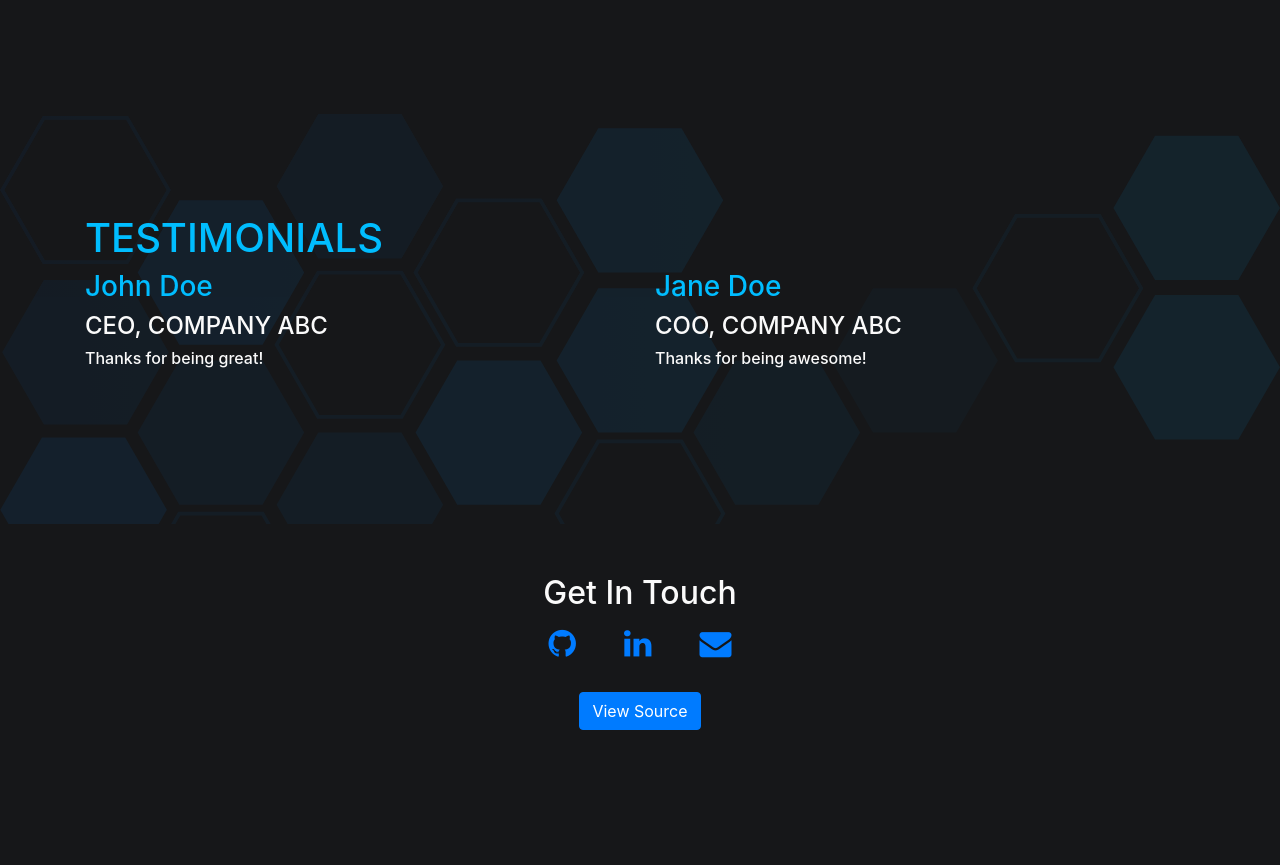
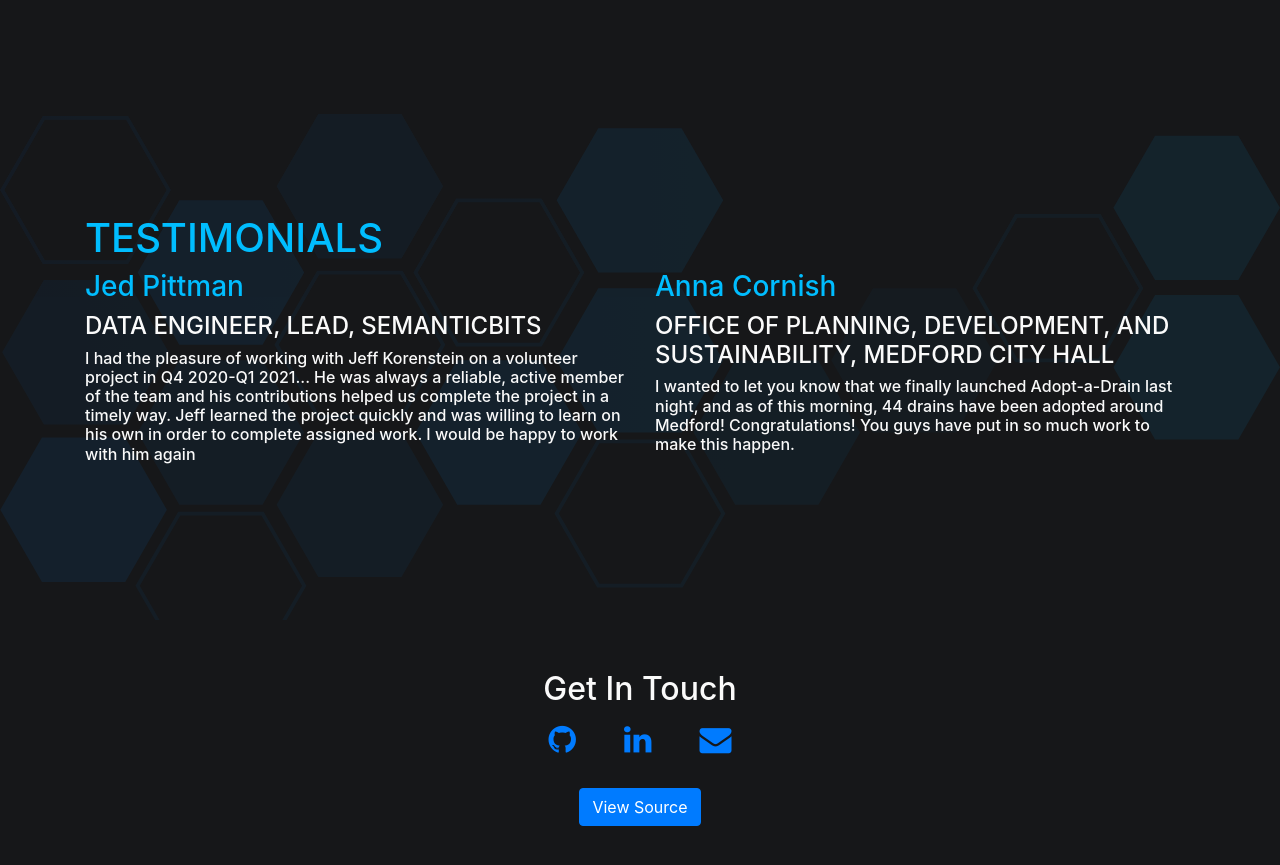
Before and after one commit to jkoren/jkoren.github.io, a Jekyll site: the page built from index.md, in a window 1280 px wide and 900 px high, scrolled down 2244 px. Shown: the top 865 px of the window. Built offline with Jekyll 4.4.1, drawn with Linux system fonts in a browser that asks for light colours; before the commit the page ends 3048 px from its top, so only the background shows below that.

Commit message:
Update testimonials.yml

```diff
--- a/_data/testimonials.yml
+++ b/_data/testimonials.yml
@@ -1,11 +1,11 @@
 #If you have some testimonials list them here
 
-- quote: Thanks for being great!
+- quote: I had the pleasure of working with Jeff Korenstein on a volunteer project in Q4 2020-Q1 2021... He was always a reliable, active member of the team and his contributions helped us complete the project in a timely way. Jeff learned the project quickly and was willing to learn on his own in order to complete assigned work. I would be happy to work with him again
   person:
-    name: John Doe
-    title: CEO, Company ABC
+    name: Jed Pittman
+    title: Data Engineer, Lead, SemanticBits
 
-- quote: Thanks for being awesome!
+- quote: I wanted to let you know that we finally launched Adopt-a-Drain last night, and as of this morning, 44 drains have been adopted around Medford! Congratulations! You guys have put in so much work to make this happen.
   person:
-    name: Jane Doe
-    title: COO, Company ABC
+    name: Anna Cornish
+    title: Office of Planning, Development, and Sustainability, Medford City Hall
```
